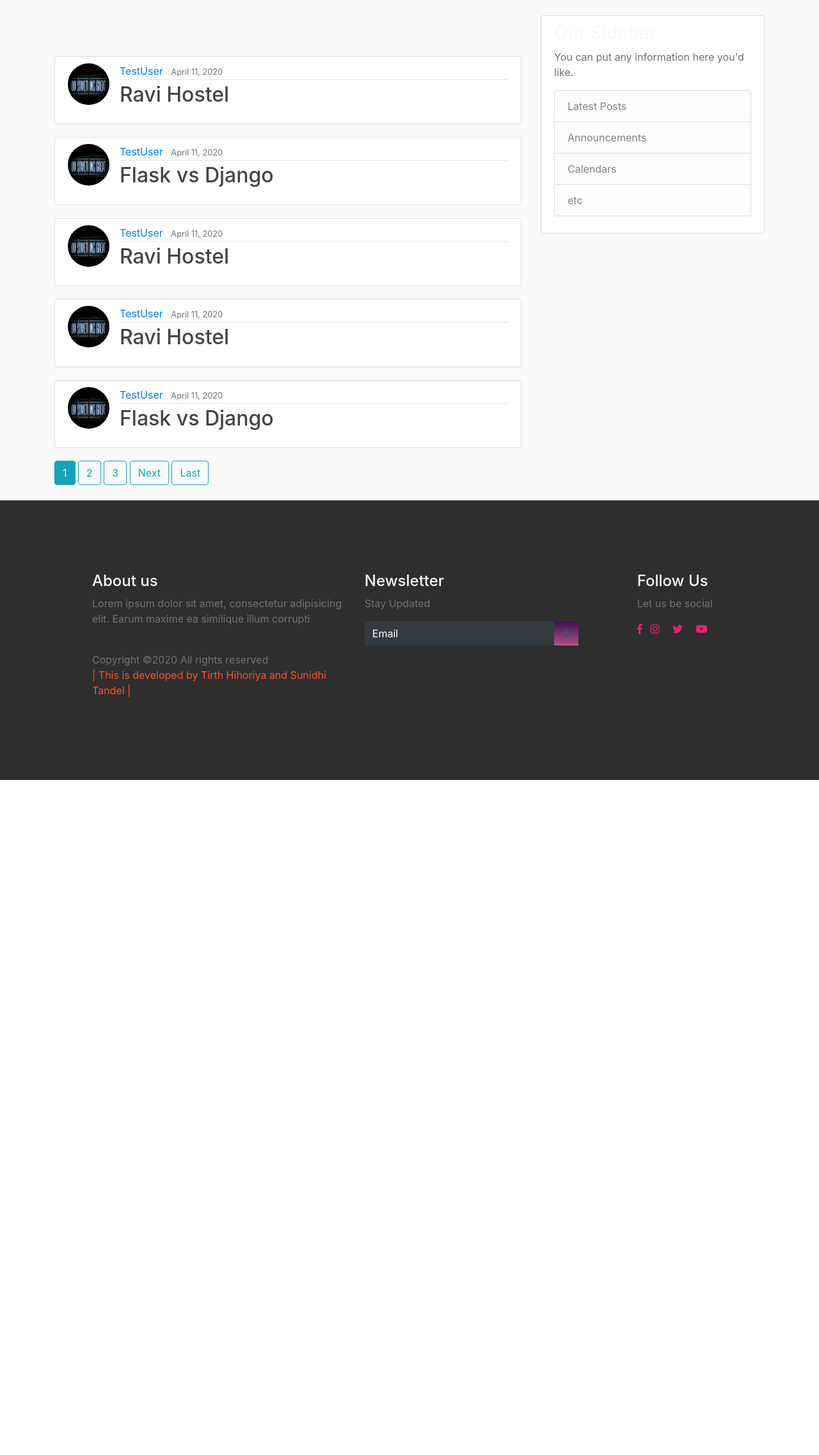
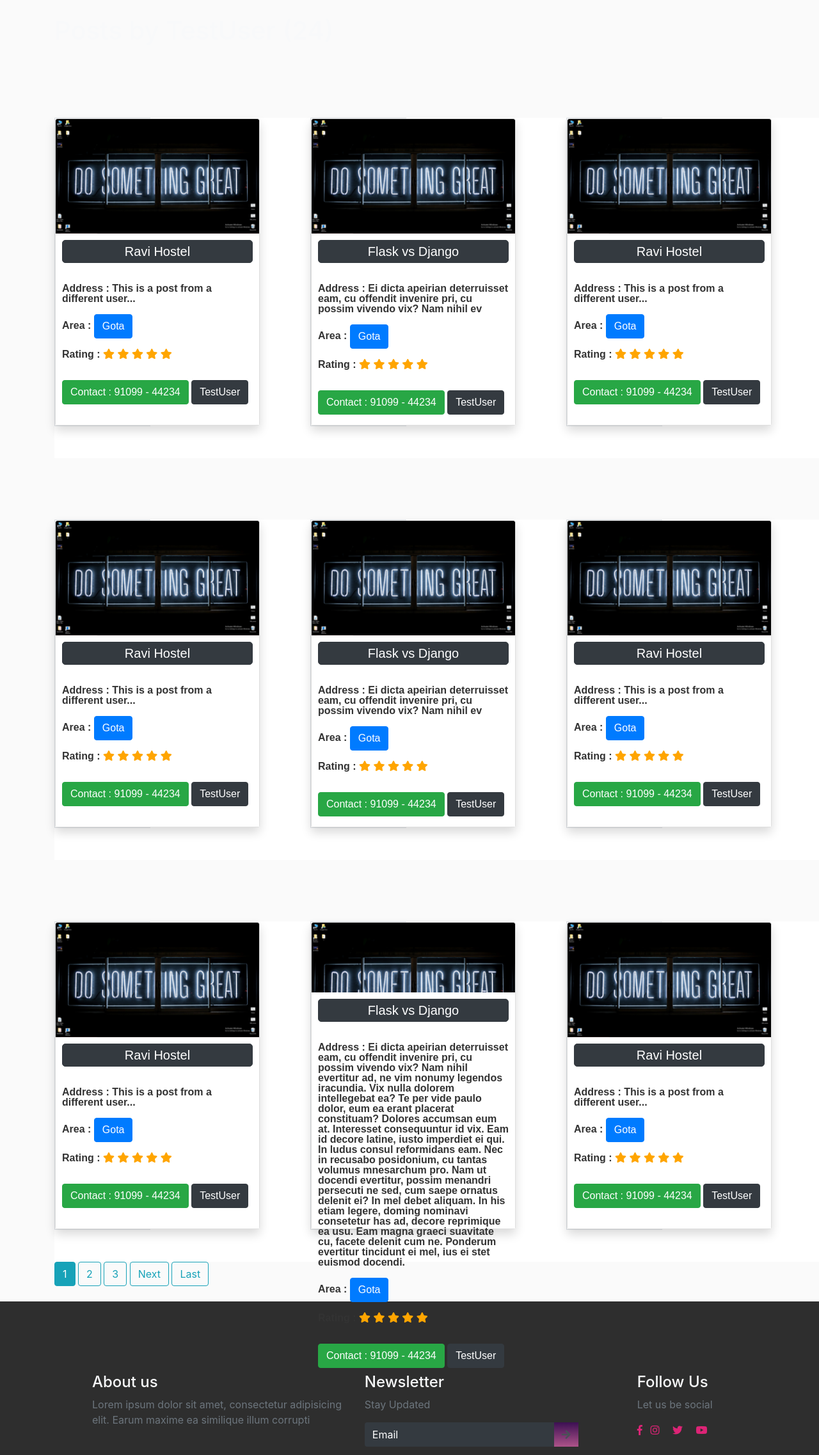
Before and after one commit to tirth-hihoriya/homtel, a Django app: a page that uses blog/templates/blog/base.html in a window 1280 px wide. Shown: the part 56-2330 px from the top of the page at 64% size. Before the commit the page ends 1275 px from the top, so only its background shows below. Run offline with Django 3.2, Linux system fonts and the light colour scheme; data comes from the database, SQL or seed files in the repository; both versions use the stored data as it was after the commit; some libraries are stand-ins or nearby versions; some web fonts are replaced.

Commit message:
changes base.html , user_post.html, views.html

```diff
--- a/blog/templates/blog/base.html
+++ b/blog/templates/blog/base.html
@@ -32,6 +32,119 @@
   font-size: 1.2em;
   color: whitesmoke;
 }
+
+
+
+
+<style>
+
+  .bg-steel {
+    background-color: #3c1053;
+  }
+  header a {
+  font-family: var(--Rubik);
+  font-size: 1.2em;
+  color: whitesmoke;
+}
+
+
+
+
+
+
+.row-card{
+            font-family: 'Ubuntu', sans-serif;
+            background:#c8cdd4;
+            font-weight: bold;
+        }
+
+        /* .main{
+            background-color: #dde1e7;
+            box-shadow: -3px -3px 5px #ffffff70, 3px 3px 5px #00000080;
+        } */
+        .divcard{
+            background-color: hsl(0, 0%, 100%);
+        }
+        /* .textcard{
+            font-size: 20px;
+            margin-top:33px ;
+        } */
+        .col-md-6{
+          padding-left: 0px;
+            margin-bottom: 50px;
+            /* border: 2px solid red; */
+        }
+        .checked {
+          color: orange;
+        }
+
+        .container-card{
+            margin-top: 8%;
+        }
+
+        .card2 .card-text2 {
+
+    padding: -0.5rem 3rem;
+    color: var(--light-black);
+}
+        .inner{
+            overflow: hidden;
+        }
+
+        .inner img{
+            transition: all 1.5s ease;
+        }
+
+        .inner:hover img{
+            transform: scale(1.5);
+        }
+        .h_name{
+          padding : 2px 5px 2px 5px;
+          color : #FFF;
+          text-align: center;
+          border-radius: 5px;
+          width: 100%;
+          font-size: 20px;
+            /* float: left; */
+        }
+        .area{
+            margin-right: 90px;
+        }
+        /* .share{
+            margin-left: 80px;
+        } */
+
+
+
+
+          .www{
+            width: 300px;
+            /* background-color: green; */
+          }
+
+          .xxx{
+
+            width: 400px;
+          }
+          .yyy{
+            width: 1200px;
+            /* background-color: black; */
+          }
+          .card-body
+          {
+            line-height: 1.0;
+            padding : 10px;
+          }
+
+    </style>
+
+
+
+
+
+
+
+
     </style>
 </head>
 
@@ -78,19 +191,7 @@
             {% endif %}
             {% block content %}{% endblock %}
           </div>
-          <div class="col-md-4">
-            <div class="content-section">
-              <h3>Our Sidebar</h3>
-              <p class='text-muted'>You can put any information here you'd like.
-                <ul class="list-group">
-                  <li class="list-group-item list-group-item-light">Latest Posts</li>
-                  <li class="list-group-item list-group-item-light">Announcements</li>
-                  <li class="list-group-item list-group-item-light">Calendars</li>
-                  <li class="list-group-item list-group-item-light">etc</li>
-                </ul>
-              </p>
-            </div>
-          </div>
+
         </div>
       </main>
 
--- a/blog/templates/blog/user_posts.html
+++ b/blog/templates/blog/user_posts.html
@@ -2,7 +2,7 @@
 {% block content %}
 <h1 class="mb-3"> Posts by {{ view.kwargs.username }} ({{ page_obj.paginator.count }}) </h1>
 
-    {% for post in posts %}
+    <!-- {% for post in posts %}
         <article class="media content-section">
             <img src="{{ post.author.profile.image.url }}" alt="profile_pic" class="rounded-circle article-img">
             <div class="media-body">
@@ -16,7 +16,60 @@
             <p class="article-content">{{ post.content }}</p>
             </div>
         </article>
-    {% endfor %}
+    {% endfor %} -->
+
+
+
+    <div class="container nomargin">
+        <div class="yyy row nomargin">
+                  {% for post in posts %}
+
+                  <div class="xxx container divcard container-card ">
+                    <div class="www row row-card divcard ">
+                        <div class="border col-md-6 row-card divcard ">
+                            <div class="card shadow divcard " style="width: 20rem; height:30rem;">
+                                <div class="inner divcard ">
+                                    <!-- <img class="card-img-top" src="{{ post.author.profile.image.url }}" alt="Card image cap"> -->
+                                    <img src="{{ post.author.profile.image.url }}" alt="profile_pic" class="card-img-top">
+                                </div>
+                                <div class="card-body divcard">
+                                  <p><a href="{% url 'post-detail' post.id %}" class="btn btn-dark h_name">{{ post.hostel_name }}</a></p>
+
+                                  <p class="card-text2"><br>
+                                    Address : {{ post.address }}
+                                    <br><br>
+                                    Area :
+                                    <a href="#" class="btn btn-primary area">{{ post.area }}</a></p>
+                                    <p>Rating :
+                                    {% with ''|center:5 as range %}
+                                    {% for _ in range %}
+                                      <span class="fa fa-star checked"></span>
+                                    {% endfor %}
+                                    {% endwith %}
+                                  </p>
+
+
+                                  <br>
+
+                                  <a href="#" class="btn btn-success">Contact :  91099 - 44234</a>
+                                   <a href="{% url 'user-posts' post.author.username %}" class="btn btn-dark">{{ post.author }}</a>
+                                </div>
+                              </div>
+                        </div>
+                      </div>
+                    </div>
+
+
+
+          {% endfor %}
+
+        </div>
+      </div>
+
+
+
+
+
 
 
     {% if is_paginated %}
--- a/blog/views.py
+++ b/blog/views.py
@@ -43,7 +43,7 @@ class PostListView(ListView):
     template_name = "blog/home.html"  # <app>/<model>_<viewtype>.html
     context_object_name = "posts"
     ordering = ["-date_posted"]  # - sigh for decending
-    paginate_by = 5
+    paginate_by = 9
 
 
 class UserPostListView(ListView):
@@ -51,7 +51,7 @@ class UserPostListView(ListView):
     template_name = "blog/user_posts.html"  # <app>/<model>_<viewtype>.html
     context_object_name = "posts"
     # ordering = ['-date_posted'] # - sigh for decending   # comented b'cod it is written in `get_query_set` method
-    paginate_by = 5
+    paginate_by = 9
 
     def get_queryset(self):
         user = get_object_or_404(User, username=self.kwargs.get("username"))
```
Also changed, not shown: db.sqlite3.
